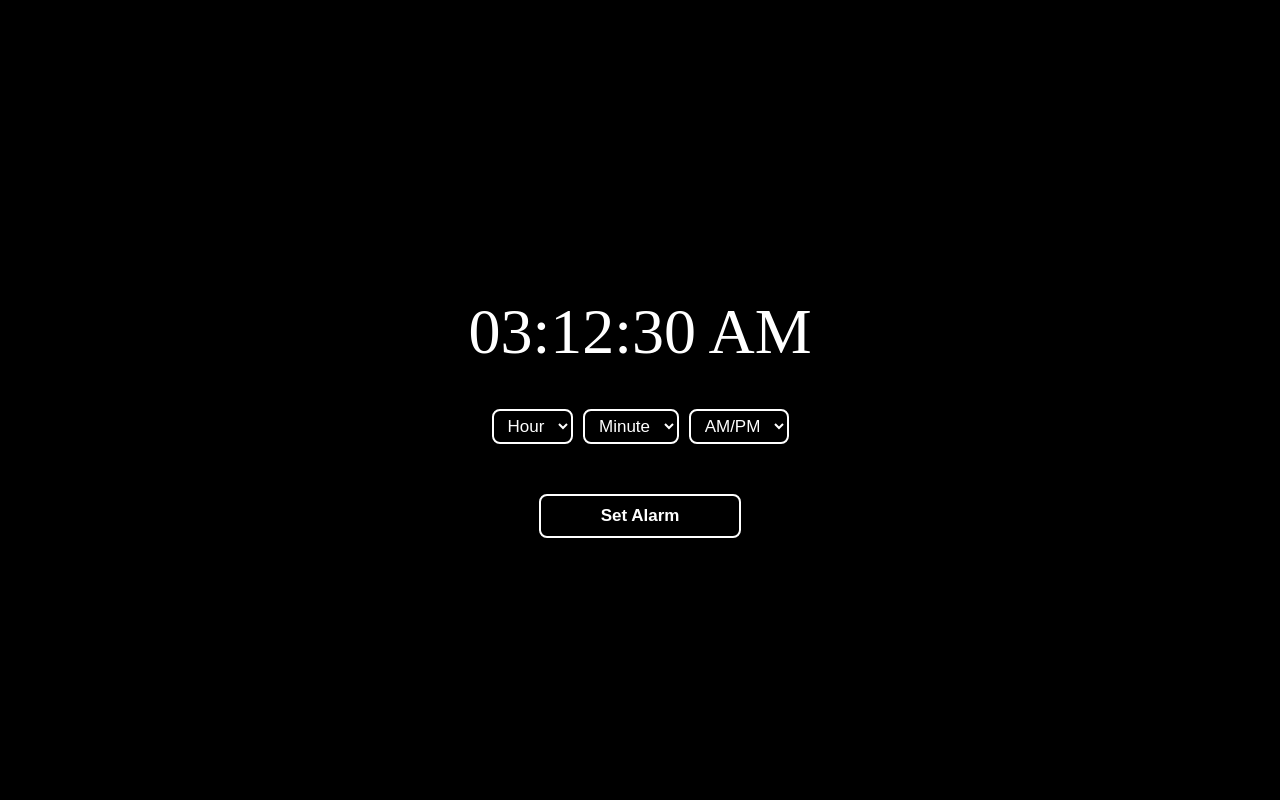
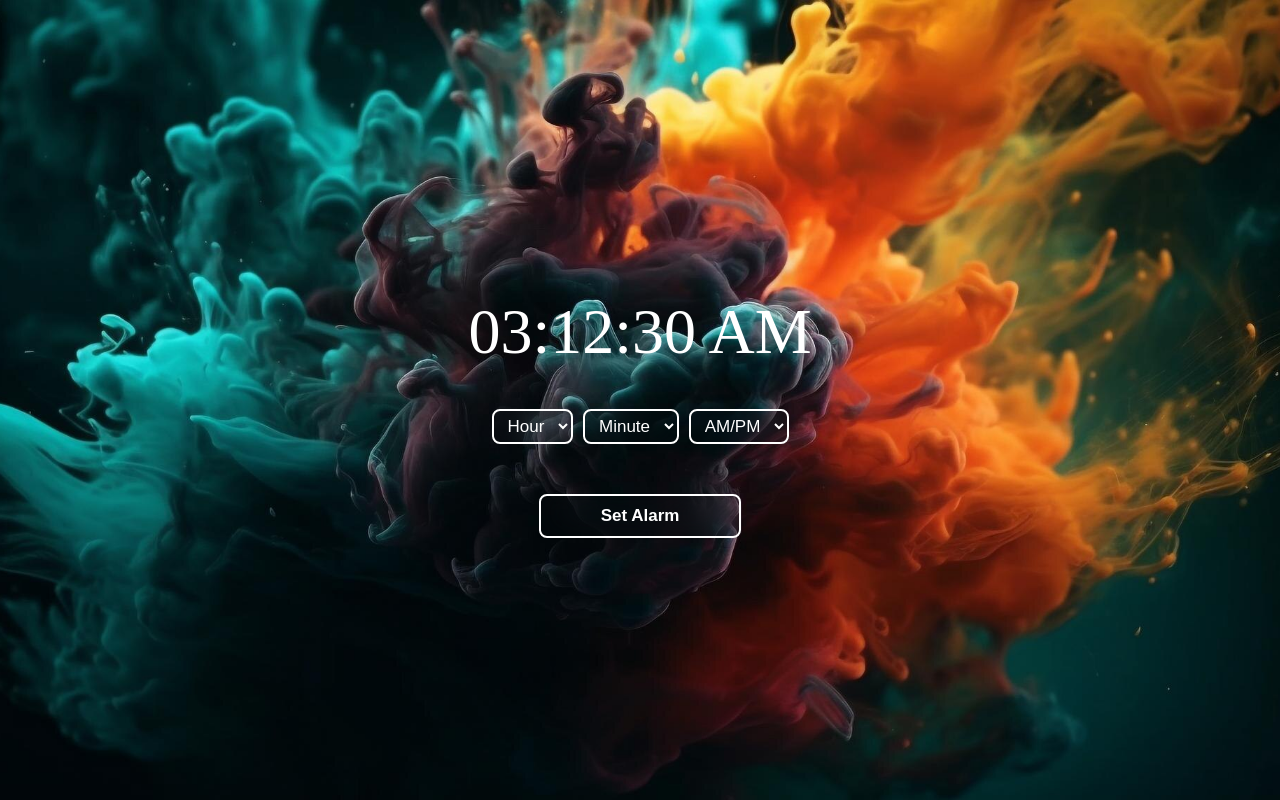
Before and after one commit to thesakshijaiswal/Alarm-clock, a plain HTML site: page index.html in a window 1280 px wide. Drawn offline with Linux system fonts and the light colour scheme.

Commit message:
fix: change path for background image

```diff
--- a/style.css
+++ b/style.css
@@ -6,7 +6,7 @@
 
 body {
   background-color: black;
-  background-image: url("background.jpg");
+  background-image: url("./utils/background.jpg");
   background-size: cover;
   background-repeat: no-repeat;
   background-attachment: fixed;
```
